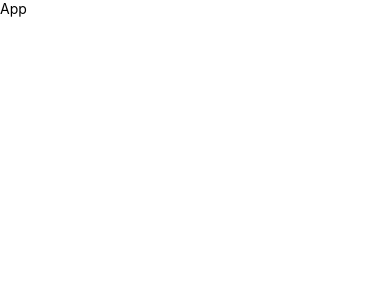
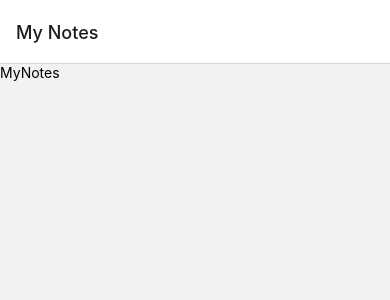
Before and after one commit to emreertugrl/RN_My_Note_App, a React Native app: screen / in a window 390 px wide. Shown: the top 300 px of the page. Built offline with nearby package versions, Linux system fonts and the light colour scheme.

Commit message:
Stack navigation installation

```diff
--- a/App.jsx
+++ b/App.jsx
@@ -1,11 +1,11 @@
-import {View, Text} from 'react-native';
-import React from 'react';
+import {NavigationContainer} from '@react-navigation/native';
+import RootNavigation from './src/router/rootNavigation';
 
 const App = () => {
   return (
-    <View>
-      <Text>App</Text>
-    </View>
+    <NavigationContainer>
+      <RootNavigation />
+    </NavigationContainer>
   );
 };
 
--- a/package.json
+++ b/package.json
@@ -10,8 +10,12 @@
     "test": "jest"
   },
   "dependencies": {
+    "@react-navigation/native": "^6.1.18",
+    "@react-navigation/native-stack": "^6.11.0",
     "react": "19.0.0",
-    "react-native": "0.79.1"
+    "react-native": "0.79.1",
+    "react-native-safe-area-context": "^5.4.0",
+    "react-native-screens": "^4.10.0"
   },
   "devDependencies": {
     "@babel/core": "^7.25.2",
--- /dev/null
+++ b/src/router/rootNavigation.jsx
@@ -0,0 +1,23 @@
+import {StyleSheet, Text, View} from 'react-native';
+import React from 'react';
+import {createNativeStackNavigator} from '@react-navigation/native-stack';
+import NoteDetail from '../screens/noteDetail';
+import MyNotes from '../screens/myNotes';
+import AddNote from '../screens/addNote';
+import {ROUTES} from '../utils/router';
+
+const Stack = createNativeStackNavigator();
+
+const RootNavigation = () => {
+  return (
+    <Stack.Navigator>
+      <Stack.Screen name={ROUTES.MyNotes} component={MyNotes} />
+      <Stack.Screen name={ROUTES.AddNote} component={AddNote} />
+      <Stack.Screen name={ROUTES.NoteDetail} component={NoteDetail} />
+    </Stack.Navigator>
+  );
+};
+
+export default RootNavigation;
+
+const styles = StyleSheet.create({});
--- /dev/null
+++ b/src/screens/addNote/index.jsx
@@ -0,0 +1,14 @@
+import {StyleSheet, Text, View} from 'react-native';
+import React from 'react';
+
+const AddNote = () => {
+  return (
+    <View>
+      <Text>AddNote</Text>
+    </View>
+  );
+};
+
+export default AddNote;
+
+const styles = StyleSheet.create({});
--- /dev/null
+++ b/src/screens/myNotes/index.jsx
@@ -0,0 +1,14 @@
+import {StyleSheet, Text, View} from 'react-native';
+import React from 'react';
+
+const MyNotes = () => {
+  return (
+    <View>
+      <Text>MyNotes</Text>
+    </View>
+  );
+};
+
+export default MyNotes;
+
+const styles = StyleSheet.create({});
--- /dev/null
+++ b/src/screens/noteDetail/index.jsx
@@ -0,0 +1,14 @@
+import {StyleSheet, Text, View} from 'react-native';
+import React from 'react';
+
+const NoteDetail = () => {
+  return (
+    <View>
+      <Text>NoteDetail</Text>
+    </View>
+  );
+};
+
+export default NoteDetail;
+
+const styles = StyleSheet.create({});
--- /dev/null
+++ b/src/utils/router.js
@@ -0,0 +1,5 @@
+export const ROUTES = {
+  MyNotes: 'My Notes',
+  NoteDetail: 'Note Detail',
+  AddNote: 'Add Note',
+};
```
Also changed, not shown: 1 other file (tests, documents, lock files or other folders).
